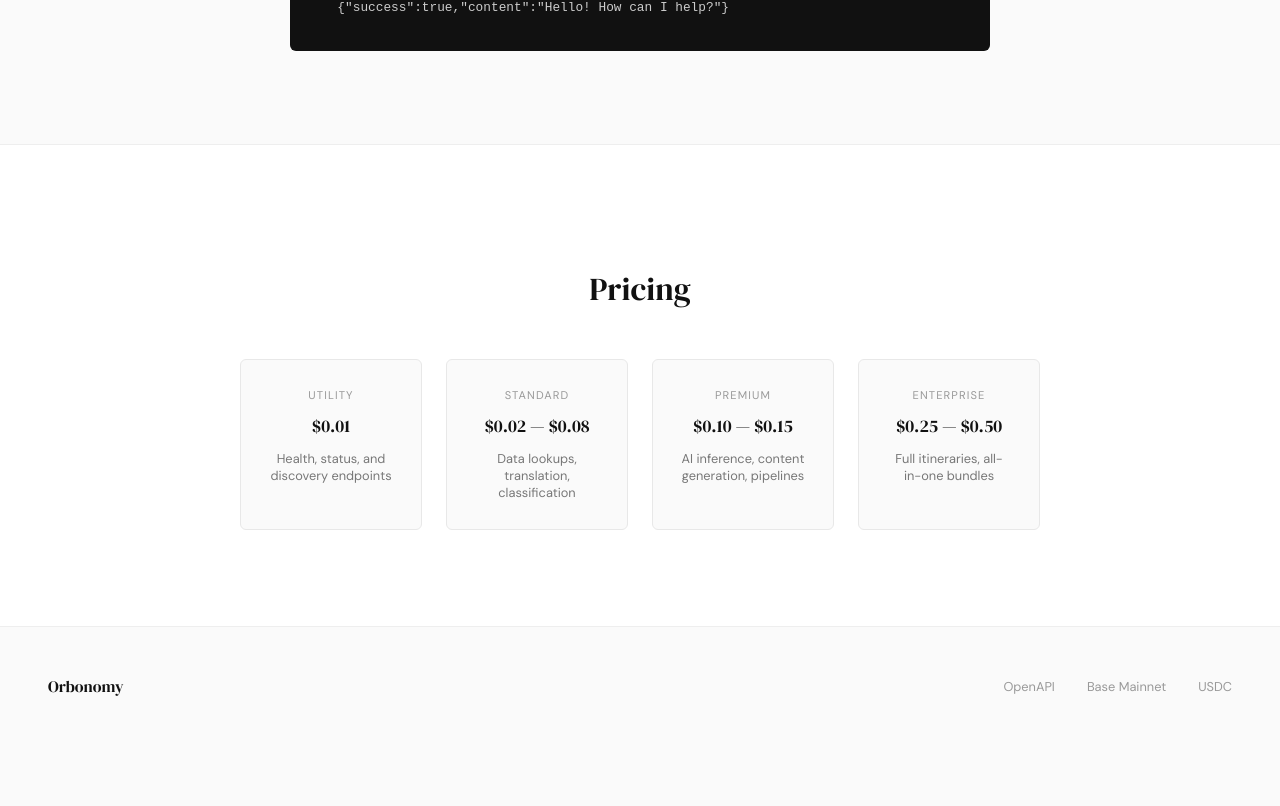
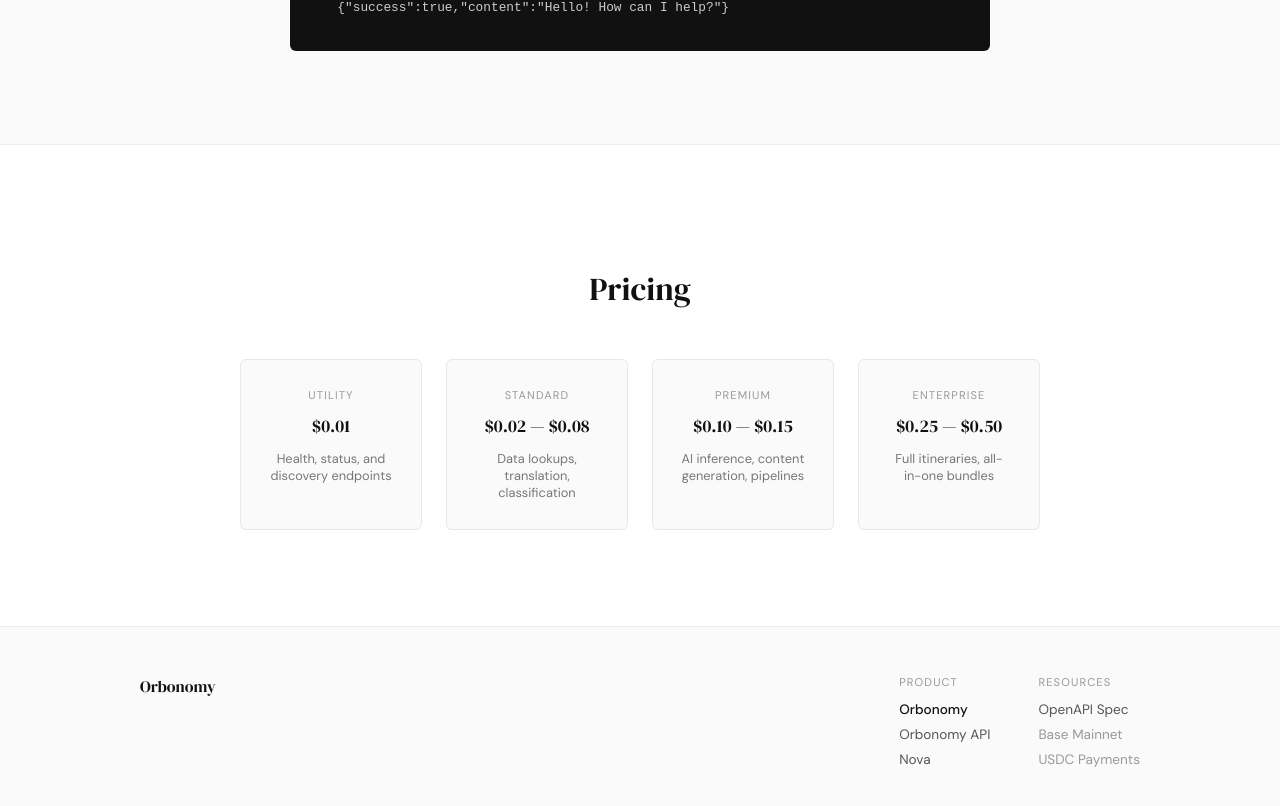
Before and after one commit to vity-agent/orbonomy, a Next.js app: page / in a window 1280 px wide. Shown: the part 2651-3457 px from the top of the page. Before the commit the page ends 3396 px from the top, so only its background shows below. Built offline with nearby package versions, Linux system fonts and the light colour scheme.

Commit message:
footer: add product section with Nova + API links

```diff
--- a/app/page.tsx
+++ b/app/page.tsx
@@ -260,13 +260,27 @@
       {/* FOOTER */}
       <footer style={{
         padding: "3rem", borderTop: "1px solid #eee",
-        display: "flex", justifyContent: "space-between", alignItems: "center",
       }}>
-        <span style={{ fontFamily: "'DM Serif Display', serif", fontSize: "1rem" }}>Orbonomy</span>
-        <div style={{ display: "flex", gap: "2rem", fontSize: "0.8rem", color: "#999" }}>
-          <a href="/openapi.json" style={{ color: "#999", textDecoration: "none" }}>OpenAPI</a>
-          <span>Base Mainnet</span>
-          <span>USDC</span>
+        <div style={{ display: "flex", justifyContent: "space-between", alignItems: "flex-start", maxWidth: "1000px", margin: "0 auto" }}>
+          <span style={{ fontFamily: "'DM Serif Display', serif", fontSize: "1rem" }}>Orbonomy</span>
+          <div style={{ display: "flex", gap: "3rem" }}>
+            <div>
+              <div style={{ fontSize: "0.7rem", textTransform: "uppercase", letterSpacing: "0.1em", color: "#999", marginBottom: "0.75rem" }}>Product</div>
+              <div style={{ display: "flex", flexDirection: "column", gap: "0.5rem" }}>
+                <a href="https://orbonomy.xyz" style={{ fontSize: "0.85rem", color: "#111", textDecoration: "none", fontWeight: 500 }}>Orbonomy</a>
+                <a href="https://api.orbonomy.xyz" style={{ fontSize: "0.85rem", color: "#555", textDecoration: "none" }}>Orbonomy API</a>
+                <a href="https://nova.orbonomy.xyz" style={{ fontSize: "0.85rem", color: "#555", textDecoration: "none" }}>Nova</a>
+              </div>
+            </div>
+            <div>
+              <div style={{ fontSize: "0.7rem", textTransform: "uppercase", letterSpacing: "0.1em", color: "#999", marginBottom: "0.75rem" }}>Resources</div>
+              <div style={{ display: "flex", flexDirection: "column", gap: "0.5rem" }}>
+                <a href="/openapi.json" style={{ fontSize: "0.85rem", color: "#555", textDecoration: "none" }}>OpenAPI Spec</a>
+                <span style={{ fontSize: "0.85rem", color: "#999" }}>Base Mainnet</span>
+                <span style={{ fontSize: "0.85rem", color: "#999" }}>USDC Payments</span>
+              </div>
+            </div>
+          </div>
         </div>
       </footer>
 
```
